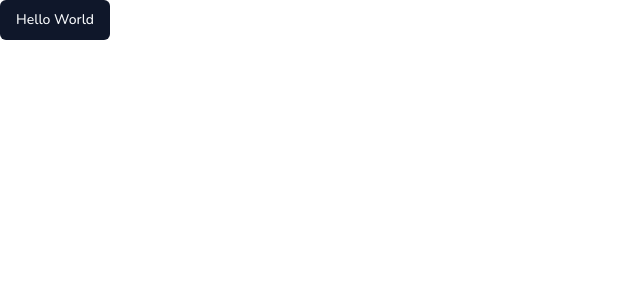
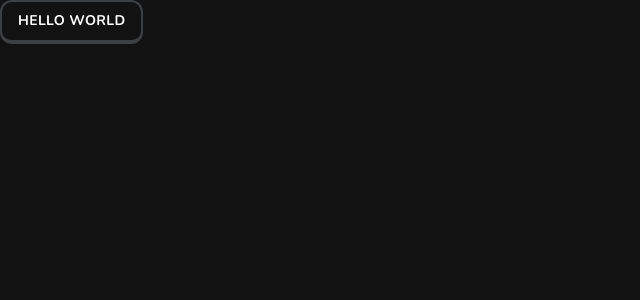
Before and after one commit to Diego-Sant/TriviaQuest, a Next.js app: page / in a window 1280 px wide. Shown: the top 300 px of the page, without its empty margins (0-640 px from the left). Built offline with nearby package versions, Linux system fonts and the light colour scheme.

Commit message:
buttons library

```diff
--- /dev/null
+++ b/app/botoes/page.tsx
@@ -0,0 +1,22 @@
+import { Button } from "@/components/ui/button";
+
+const ButtonsPage = () => {
+    return (
+        <div className="p-4 space-y-4 flex flex-col max-w-[320px]">
+            <Button>Botão Default</Button>
+            <Button variant="primary">Botão Primário</Button>
+            <Button variant="primaryOutline">Botão Primário Transparente</Button>
+            <Button variant="secondary">Botão Secundário</Button>
+            <Button variant="secondaryOutline">Botão Secundário Transparente</Button>
+            <Button variant="destructive">Botão Destrutivo</Button>
+            <Button variant="destructiveOutline">Botão Destrutivo Transparente</Button>
+            <Button variant="premium">Botão Premium</Button>
+            <Button variant="premiumOutline">Botão Premium Transparente</Button>
+            <Button variant="ghost">Botão Fantasma</Button>
+            <Button variant="sidebar">Botão Sidebar</Button>
+            <Button variant="sidebarOutline">Botão Sidebar Transparente</Button>
+        </div>
+    )
+}
+
+export default ButtonsPage;
--- a/app/globals.css
+++ b/app/globals.css
@@ -1,6 +1,10 @@
 @tailwind base;
   @tailwind components;
   @tailwind utilities;
+
+  body {
+    background-color: #121212;
+  }
 
   @layer base {
     :root {
--- a/components/ui/button.tsx
+++ b/components/ui/button.tsx
@@ -5,25 +5,29 @@ import { cva, type VariantProps } from "class-variance-authority"
 import { cn } from "@/lib/utils"
 
 const buttonVariants = cva(
-  "inline-flex items-center justify-center whitespace-nowrap rounded-md text-sm font-medium ring-offset-background transition-colors focus-visible:outline-none focus-visible:ring-2 focus-visible:ring-ring focus-visible:ring-offset-2 disabled:pointer-events-none disabled:opacity-50",
+  "inline-flex items-center justify-center whitespace-nowrap rounded-xl text-sm font-medium ring-offset-background transition-colors focus-visible:outline-none focus-visible:ring-2 focus-visible:ring-ring focus-visible:ring-offset-2 disabled:pointer-events-none disabled:opacity-50 uppercase tracking-wide font-bold",
   {
     variants: {
       variant: {
-        default: "bg-primary text-primary-foreground hover:bg-primary/90",
-        destructive:
-          "bg-destructive text-destructive-foreground hover:bg-destructive/90",
-        outline:
-          "border border-input bg-background hover:bg-accent hover:text-accent-foreground",
-        secondary:
-          "bg-secondary text-secondary-foreground hover:bg-secondary/80",
-        ghost: "hover:bg-accent hover:text-accent-foreground",
-        link: "text-primary underline-offset-4 hover:underline",
+        default: "bg-[#121212] text-white border-[#3c4042] border-2 border-b-4 active:border-b-2 hover:bg-[#606368]",
+        primary: "bg-sky-400 text-primary-foreground hover:bg-sky-400/90 border-sky-500 border-b-4 active:border-b-0",
+        primaryOutline: "bg-[#121212] text-sky-400 hover:bg-[#3c4042]",
+        secondary: "bg-green-500 text-primary-foreground hover:bg-green-500/90 border-green-600 border-b-4 active:border-b-0",
+        secondaryOutline: "bg-[#121212] text-green-500 hover:bg-[#3c4042]",
+        destructive: "bg-rose-500 text-primary-foreground hover:bg-rose-500/90 border-rose-600 border-b-4 active:border-b-0",
+        destructiveOutline: "bg-[#121212] text-rose-500 hover:bg-[#3c4042]",
+        premium: "bg-indigo-500 text-primary-foreground hover:bg-indigo-500/90 border-indigo-600 border-b-4 active:border-b-0",
+        premiumOutline: "bg-[#121212] text-indigo-500 hover:bg-[#3c4042]",
+        ghost: "bg-transparent text-[#606368] border-transparent border-0 hover:bg-[#3c4042]",
+        sidebar: "bg-sky-500/15 text-sky-500 border-sky-300 border-2 hover:bg-sky-500/20 transition-none",
+        sidebarOutline: "bg-transparent text-[#606368] border-2 border-transparent hover:bg-[#3c4042] transition-none",
       },
       size: {
-        default: "h-10 px-4 py-2",
-        sm: "h-9 rounded-md px-3",
-        lg: "h-11 rounded-md px-8",
+        default: "h-11 px-4 py-2",
+        sm: "h-9 px-3",
+        lg: "h-12 px-8",
         icon: "h-10 w-10",
+        rounded: "rounded-full",
       },
     },
     defaultVariants: {
@@ -41,7 +45,7 @@ export interface ButtonProps
 
 const Button = React.forwardRef<HTMLButtonElement, ButtonProps>(
   ({ className, variant, size, asChild = false, ...props }, ref) => {
-    const Comp = asChild ? Slot : "button"
+    const Comp = asChild ? Slot :"button"
     return (
       <Comp
         className={cn(buttonVariants({ variant, size, className }))}
```
